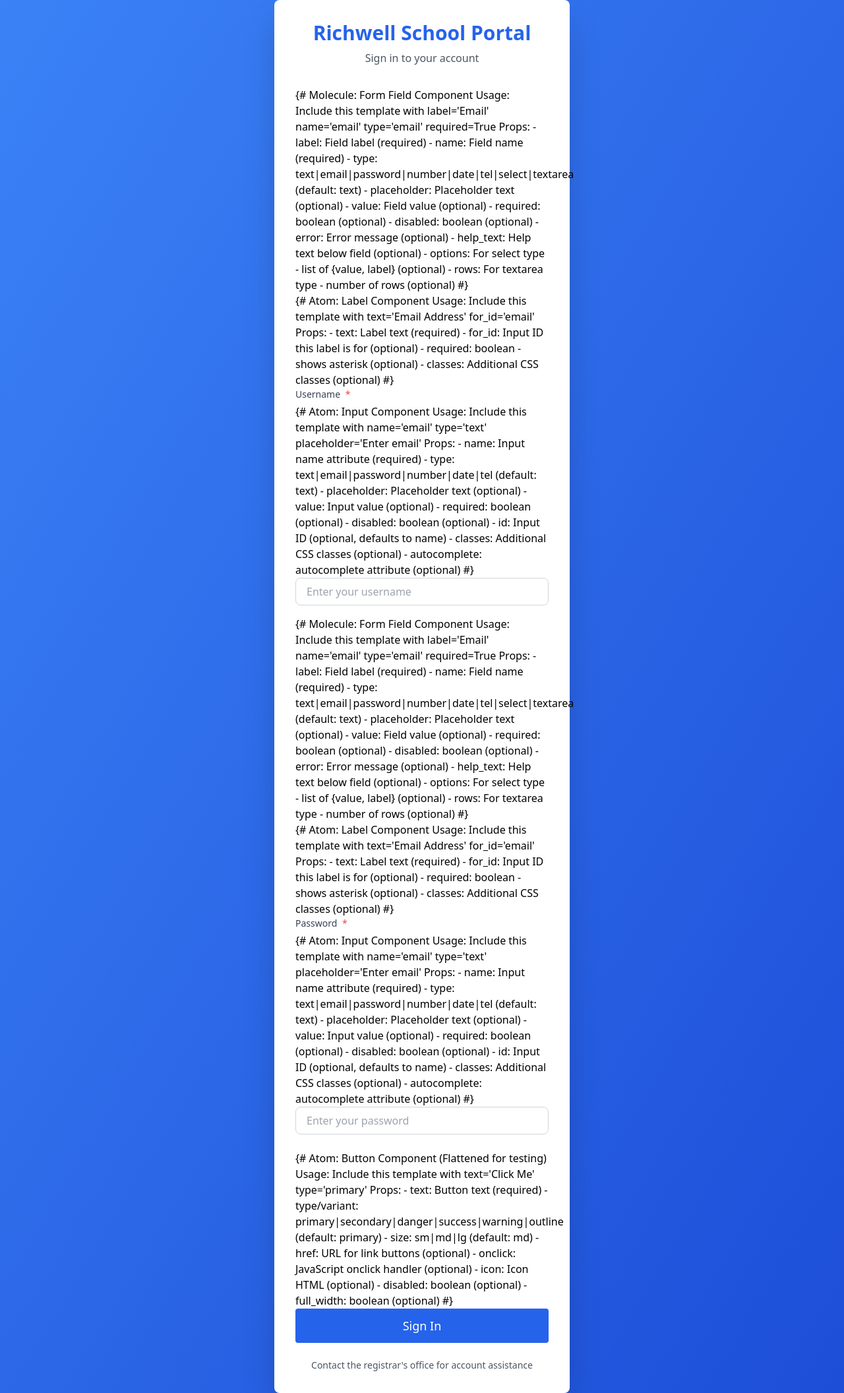
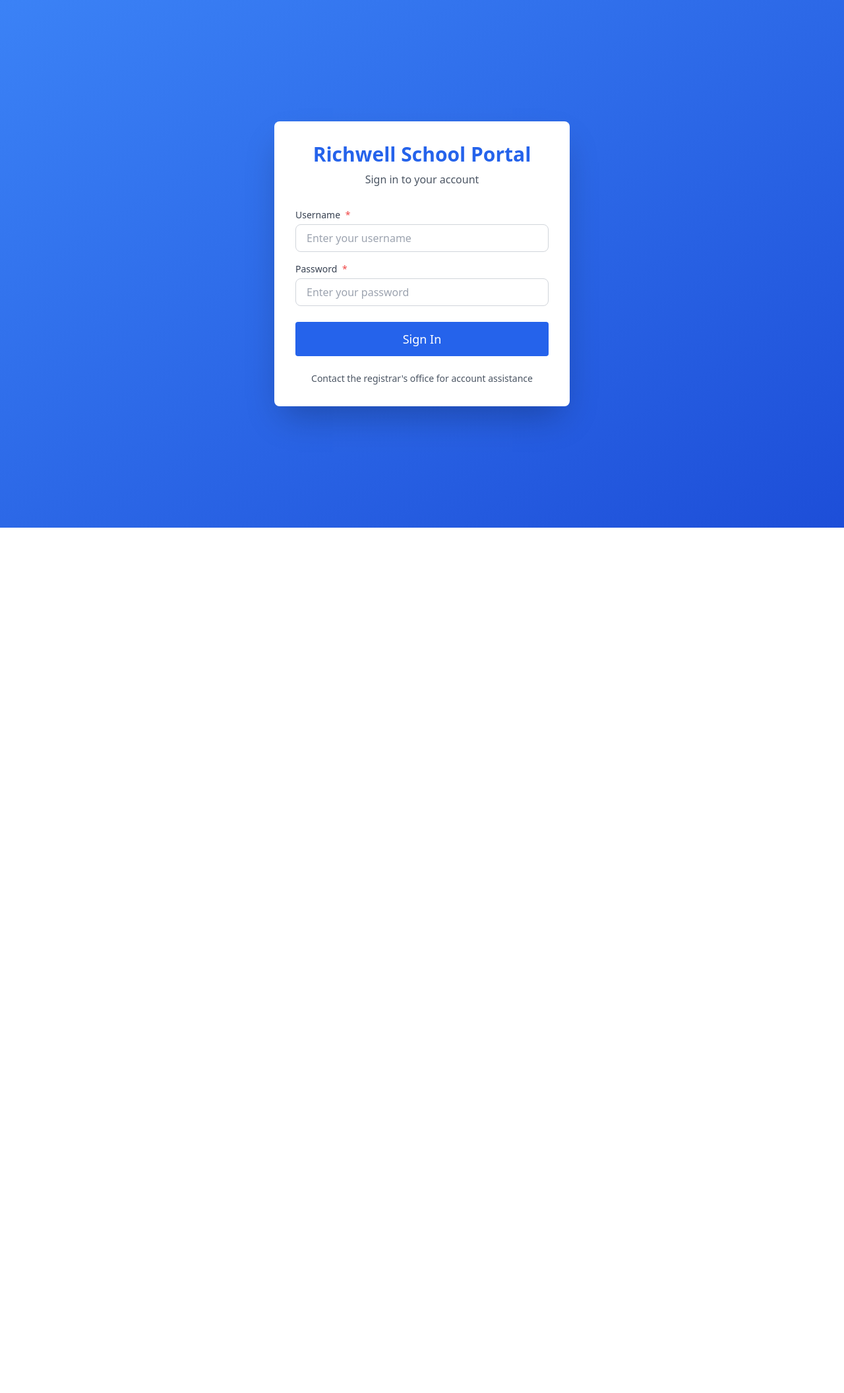
Before and after one commit to property360-2/Richwell-Portal-Vibe-3, a Django app: a page that uses richwell/portal/templates/components/atoms/input.html in a window 1280 px wide. Shown: the whole page at 66% size. After the commit the page ends 800 px from the top, so only its background shows below. Run offline with Django 5.2, Linux system fonts and the light colour scheme; data that the repository does not hold is empty; some libraries are stand-ins or nearby versions.

Commit message:
fix: remove Django template comments from component files
Removed Django comment blocks from login form components that were
appearing as raw text in the rendered HTML. This fixes the issue where
template documentation comments were showing on the login page instead
of being stripped during template rendering.

Components fixed:
- atoms/button.html
- atoms/input.html
- atoms/label.html
- atoms/select.html
- atoms/textarea.html
- molecules/alert.html
- molecules/form_field.html

The login form now renders cleanly without any visible template code.

```diff
--- a/richwell/portal/templates/components/atoms/button.html
+++ b/richwell/portal/templates/components/atoms/button.html
@@ -1,15 +1,3 @@
-{# Atom: Button Component (Flattened for testing)
-   Usage: Include this template with text='Click Me' type='primary'
-   Props:
-   - text: Button text (required)
-   - type/variant: primary|secondary|danger|success|warning|outline (default: primary)
-   - size: sm|md|lg (default: md)
-   - href: URL for link buttons (optional)
-   - onclick: JavaScript onclick handler (optional)
-   - icon: Icon HTML (optional)
-   - disabled: boolean (optional)
-   - full_width: boolean (optional)
-#}
 {% if type == 'primary' or variant == 'primary' or not type and not variant %}
   {% if size == 'sm' %}
     {% if href %}<a href="{{ href }}" class="bg-blue-600 hover:bg-blue-700 text-white rounded transition duration-200 font-medium focus:outline-none focus:ring-2 focus:ring-offset-2 px-3 py-1.5 text-sm inline-flex items-center justify-center {% if disabled %}opacity-50 cursor-not-allowed pointer-events-none{% endif %} {% if full_width %}w-full{% endif %}">{% if icon %}{{ icon|safe }}{% endif %}{{ text }}</a>
--- a/richwell/portal/templates/components/atoms/input.html
+++ b/richwell/portal/templates/components/atoms/input.html
@@ -1,17 +1,3 @@
-{# Atom: Input Component
-   Usage: Include this template with name='email' type='text' placeholder='Enter email'
-   Props:
-   - name: Input name attribute (required)
-   - type: text|email|password|number|date|tel (default: text)
-   - placeholder: Placeholder text (optional)
-   - value: Input value (optional)
-   - required: boolean (optional)
-   - disabled: boolean (optional)
-   - id: Input ID (optional, defaults to name)
-   - classes: Additional CSS classes (optional)
-   - autocomplete: autocomplete attribute (optional)
-#}
-
 <input
    type="{{ type|default:'text' }}"
    id="{{ id|default:name }}"
--- a/richwell/portal/templates/components/atoms/label.html
+++ b/richwell/portal/templates/components/atoms/label.html
@@ -1,12 +1,3 @@
-{# Atom: Label Component
-   Usage: Include this template with text='Email Address' for_id='email'
-   Props:
-   - text: Label text (required)
-   - for_id: Input ID this label is for (optional)
-   - required: boolean - shows asterisk (optional)
-   - classes: Additional CSS classes (optional)
-#}
-
 <label
    {% if for_id %}for="{{ for_id }}"{% endif %}
    class="block text-sm font-medium text-gray-700 mb-1 {{ classes|default:'' }}"
--- a/richwell/portal/templates/components/molecules/form_field.html
+++ b/richwell/portal/templates/components/molecules/form_field.html
@@ -1,19 +1,3 @@
-{# Molecule: Form Field Component
-   Usage: Include this template with label='Email' name='email' type='email' required=True
-   Props:
-   - label: Field label (required)
-   - name: Field name (required)
-   - type: text|email|password|number|date|tel|select|textarea (default: text)
-   - placeholder: Placeholder text (optional)
-   - value: Field value (optional)
-   - required: boolean (optional)
-   - disabled: boolean (optional)
-   - error: Error message (optional)
-   - help_text: Help text below field (optional)
-   - options: For select type - list of {value, label} (optional)
-   - rows: For textarea type - number of rows (optional)
-#}
-
 <div class="mb-4">
    {% include 'components/atoms/label.html' with text=label for_id=name required=required %}
 
```
Also changed, not shown: richwell/portal/templates/components/atoms/select.html (+0 -12 lines), richwell/portal/templates/components/atoms/textarea.html (+0 -13 lines), richwell/portal/templates/components/molecules/alert.html (+0 -8 lines).
